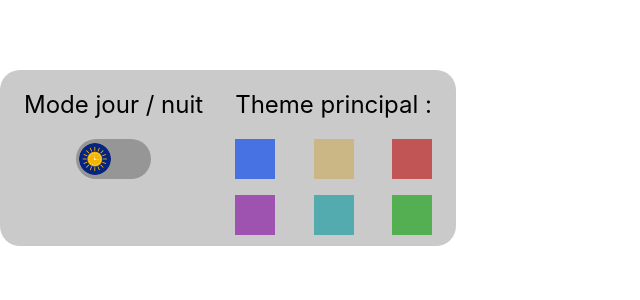
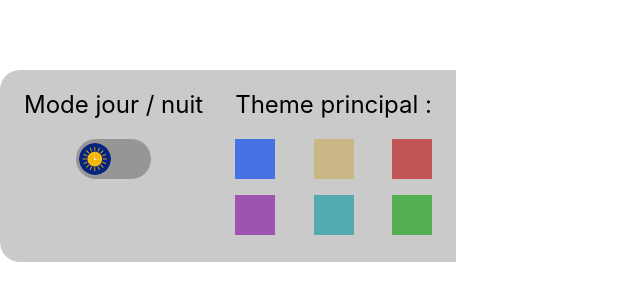
Before and after one commit to AlexandreRichrd/siteAlexandreRichard, a Nuxt app: page /deuxdex in a window 1280 px wide. Shown: the part 330-630 px from the top of the page, without its empty margins (0-640 px from the left). Built offline with nearby package versions, Linux system fonts and the light colour scheme.

Commit message:
continue card theme

```diff
--- a/components/themeCard.vue
+++ b/components/themeCard.vue
@@ -25,8 +25,8 @@ export default {
 
   background-color: rgb(202, 202, 202);
   width: 28.5rem;
-  height: 11rem;
-  border-radius: 20px;
+  height: 12rem;
+  border-radius: 20px 0 0 20px;
 
   position: fixed;
   top: 50%;
--- a/components/themeCard/boutonToogleMenu.vue
+++ b/components/themeCard/boutonToogleMenu.vue
@@ -38,7 +38,7 @@
 <style module>
 .bouton{
   border-radius: 0 20px 20px 0;
-  height: 11rem;
+  height: 12rem;
   width: 5rem;
   background-color: rgb(202, 202, 202);
   display: flex;
@@ -46,7 +46,7 @@
   align-items: center;
   position: fixed;
   top: 50%;
-  left: 0;
+  left: 28.5rem;
 }
 
 .depart{
--- a/components/themeCard/themeCardPlusBouton.vue
+++ b/components/themeCard/themeCardPlusBouton.vue
@@ -0,0 +1,26 @@
+<template>
+  <div id="themeCard">
+    <theme-card />
+    <bouton-toogle-menu />
+  </div>
+</template>
+
+<script>
+import themeCard from '../themeCard.vue'
+import boutonToogleMenu from './boutonToogleMenu.vue'
+
+export default {
+  components: {
+    boutonToogleMenu,
+    themeCard
+  }
+}
+</script>
+
+<style scoped>
+#themeCard{
+  display: flex;
+
+}
+
+</style>
--- a/pages/index.vue
+++ b/pages/index.vue
@@ -4,10 +4,8 @@
     <nav-bar />
   </header>
   <accueil-part />
-  <bouton-toogle-menu @souris-dessus="reponsehover"/>
-  <div :class="hover ? $style['modalevisible'] : $style['modaleinvisible']">
-    <theme-card />
-  </div>
+
+  <theme-card-plus-bouton />
   <a-propos-part />
   <mes-services />
   <mes-competences />
@@ -26,8 +24,7 @@ import mesServices from '@/components/services/mesServices.vue'
 import mesCompetences from '@/components/competences/mesCompetences.vue'
 import monPortfolio from '@/components/portfolio/monPortfolio.vue'
 import monContact from '~/components/contact/monContact.vue'
-import themeCard from '~/components/themeCard.vue'
-import boutonToogleMenu from '~/components/themeCard/boutonToogleMenu.vue'
+import themeCardPlusBouton from '~/components/themeCard/themeCardPlusBouton.vue'
 
 
 
@@ -41,8 +38,7 @@ export default Vue.extend({
     mesCompetences,
     monPortfolio,
     monContact,
-    themeCard,
-    boutonToogleMenu
+    themeCardPlusBouton
   },
   layout () {
     return 'defaultPage'
```
